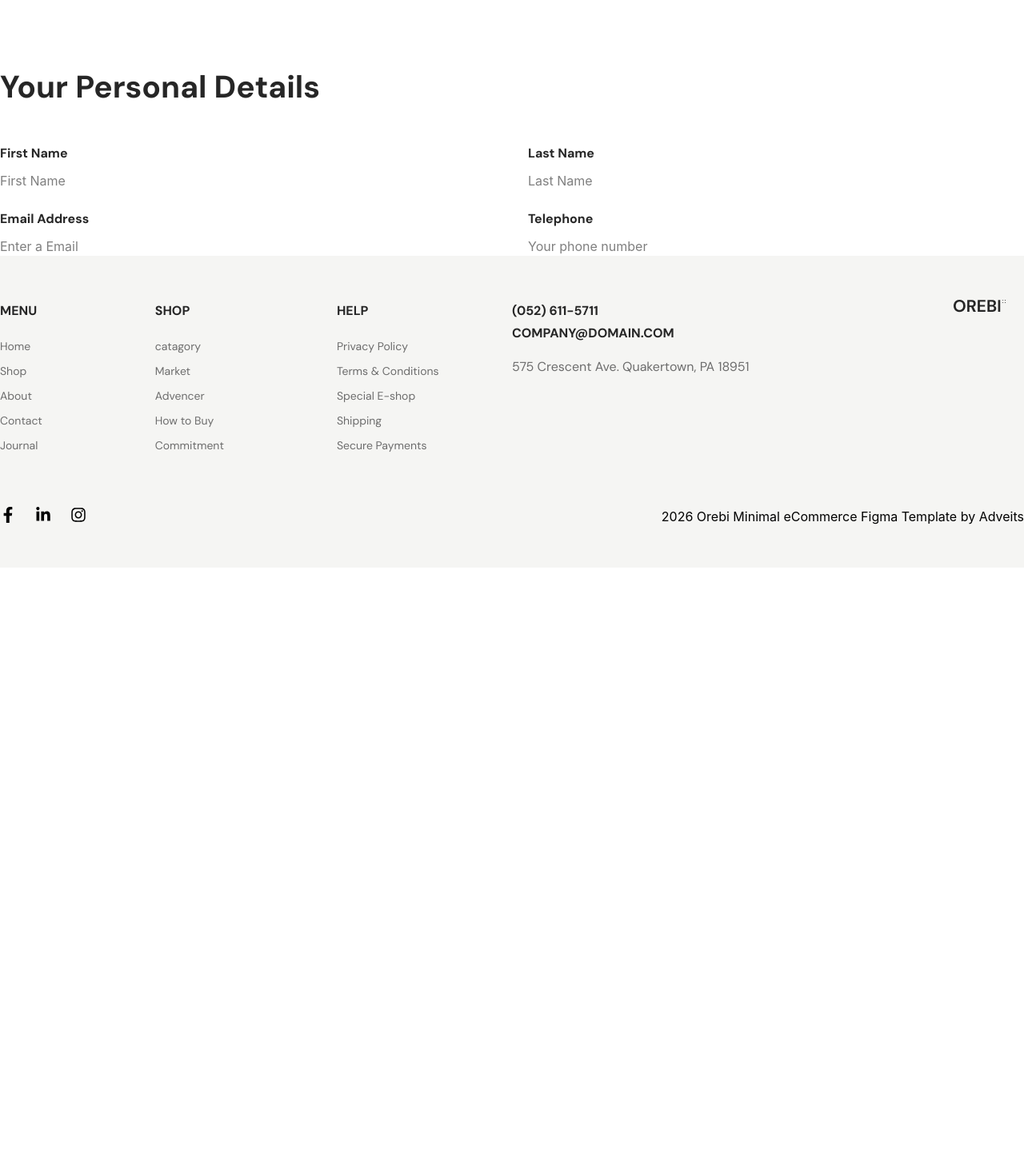
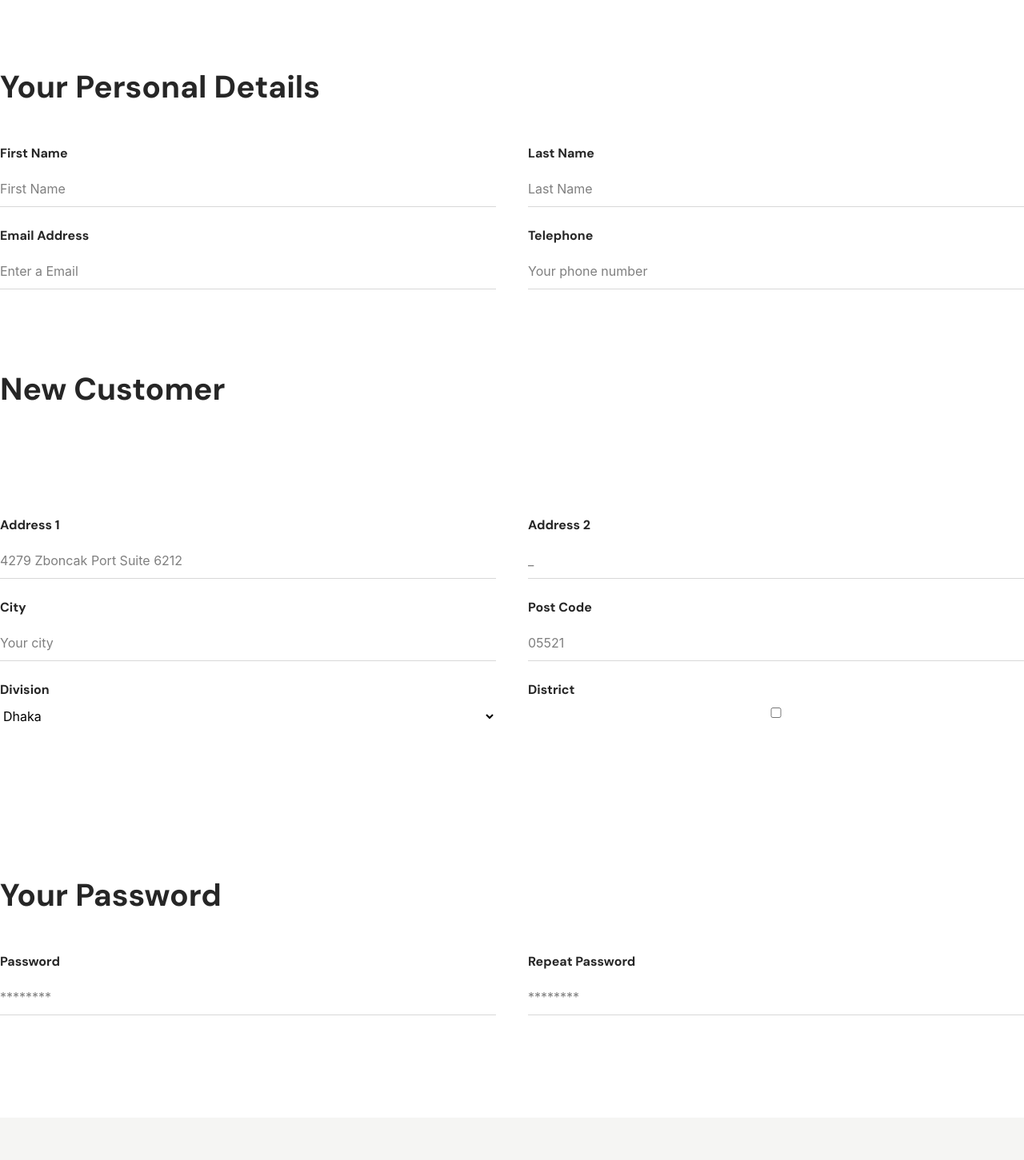
Before and after one commit to dev-abirhossen/Orebi, a React (Vite) app: page /registration in a window 1280 px wide. Shown: the part 662-2113 px from the top of the page at 80% size. Before the commit the page ends 1372 px from the top, so only its background shows below. Built offline with nearby package versions, Linux system fonts and the light colour scheme.

Commit message:
form validation, login page done

```diff
--- a/src/components/ui/Input.jsx
+++ b/src/components/ui/Input.jsx
@@ -1,9 +1,9 @@
-import React from 'react'
+  import React from 'react'
 
-const Input = ({type, onChange, className,name,placeholder, id}) => {
-  return (
-   <input type={type} onChange={onChange} name={name} className={className} placeholder={placeholder} id={id} />
-  )
-}
+  const Input = ({type, onChange, value, className,name,placeholder, id}) => {
+    return (
+    <input type={type} onChange={onChange} value={value} name={name} className={className} placeholder={placeholder} id={id} />
+    )
+  }
 
-export default Input
+  export default Input
--- a/src/pages/loginPage/LoginIndex.jsx
+++ b/src/pages/loginPage/LoginIndex.jsx
@@ -12,91 +12,75 @@ const LoginIndex = () => {
   const desClss = `max-w-161 mb-15.5 font-DMSans font-normal leading-7.5 text-base text-gray3`
   const emailRegex = /^[a-zA-Z0-9._%+-]+@[a-zA-Z0-9.-]+\.[a-zA-Z]{2,}$/i
 
+  const [formdata, setformdata] = useState({
+    email: "", password: ""
+  })
+  const [error, seterror] = useState({
+    email: "", password: ""
+  })
 
-  const [formData, setformData] = useState({
-    email: "",
-    password: "",
-  });
+  const handleChange = (event) => {
+      const {name, value} = event.target
+      setformdata((prevdata) =>(
+        {...prevdata,
+          [name]:value,
+        }
+      ))
+      seterror((preverror)=>({
+        ...preverror,
+        [name]:""
+      }))
+  }
 
-  const [formError,setformError] = useState({
-    email: "",
-    password: "",
-  });
+  const validation = ()=>{
+    const validationError = {}
+    if(!formdata.email.trim()){
+      validationError.email = "Email is Required "
+    }else if(!emailRegex.test(formdata.email.trim())){
+      validationError.email = "Please Enter a valid Email"
+    }
+    if(!formdata.password.trim()){
+      validationError.password = "Password is Required "
+    }else if(formdata.password.length < 6){
+      validationError.password = "Password Can be Must Minimum 6 Character"
+    }
+    return validationError
+  }
 
-  const handleChange = (e) => {
-    const { name, value } = e.target;
-    setformData((prevData) => ({
-      ...prevData,
-      [name]: value
-    }));
-    // setformError({})
-  };
-  const handleClick = () => {
-   if(!formData.email) {
-    setformError((prevError) => ({
-      ...prevError,
-      email: "Email is required"
-    }));
-   }else if(!emailRegex.test(formData.email)){
-    setformError((prevError) => ({
-      ...prevError,
-      email: "Invalid email format"
-    }));
-   }
-   else{
-    setformError((prevError) => ({
-      ...prevError,
-      email: ""
-    }));
-   }
-   if(!formData.password) {
-    setformError((prevError) => ({
-      ...prevError,
-      password: "Password is required"
-    }));
-   }else{
-    setformError((prevError) => ({
-      ...prevError,
-      password: ""
-    }));
-   }
-  };
-
-  // useEffect(() => {
-
-  // },[formError])
-
-
+  const handleIndex = (e) => {
+    e.preventDefault()
+    const validationError = validation()
+    seterror(validationError)
+    if(Object.keys(validationError).length>0){
+      return;
+    }
+    console.log("Form Data :", formdata)
+  }
 
   return (
     <div>
       <Container>
         <BreadCrumb label={"Login"} rootPage={"Home"} />
         <Paragraph className={desClss} text={"Lorem Ipsum is simply dummy text of the printing and typesetting industry. Lorem Ipsum has been the industry's standard dummy text ever since the."} />
-        <div className='pt-14.25'>
+        <form onSubmit={handleIndex} className='pt-14.25'>
           <span className={headingClss}>Returning Customer</span>
           <div className='grid grid-cols-2 mt-10.5 gap-10.75'>
             <div className='flex flex-col gap-2.5 pb-5'>
               <label className='font-bold font-DMSans text-primary text-base leading-5.75' htmlFor="">Email Address</label>
-              <Input onChange={handleChange} name="email" className={"outline-none py-2.5 text-lg border-b border-b-gray4 "} type={"email"} id={"email"} placeholder={"Enter Your Email"} />
-              {
-                formError.email &&
-                <span className='text-red-500 text-sm'>{formError.email}</span>
-              }
+              <Input onChange={handleChange} name={"email"} value={formdata.email} className={"outline-none py-2.5 text-lg border-b border-b-gray4 "} type={"text"} placeholder={"Enter Your Email"} />
+              <span className='text-red-500'>{error.email}</span>
+              <span className='text-red-500 '>{ }</span>
             </div>
             <div className='flex flex-col gap-2.5 pb-5'>
               <label className='font-bold font-DMSans text-primary text-base leading-5.75' htmlFor="">Password</label>
-              <Input onChange={handleChange} name="password" className={"outline-none py-2.5 border-b border-b-gray4 "} type={"password"} id={"password"} placeholder={"Enter Your Password"} />
-              {
-                formError.password &&
-                <span className='text-red-500 text-sm'>{formError.password}</span>
-              }
+              <Input onChange={handleChange} name="password" value={formdata.password} className={"outline-none py-2.5 text-lg border-b border-b-gray4  "} type={"password"} id={"password"} placeholder={"Enter Your Password"} />
+              <span className='text-red-500'>{error.password}</span>
             </div>
           </div>
-        </div>
-        <div className='pb-17.5 border-b border-b-gray4'>
-          <PrimaryBtn onClick={handleClick} className={"mt-7.25 cursor-pointer"} text={"Login"} />
-        </div>
+          <div className='pb-17.5 border-b border-b-gray4'>
+            <PrimaryBtn type="submit" className={"mt-7.25 cursor-pointer"} text={"Login"} />
+          </div>
+        </form>
         <div className='mb-35'>
           <span className={headingClss}>New Customer</span>
           <Paragraph className={desClss} text={"Lorem Ipsum is simply dummy text of the printing and typesetting industry. Lorem Ipsum has been the industry's standard dummy text ever since the."} />
--- a/src/pages/loginPage/RegistrationIndex.jsx
+++ b/src/pages/loginPage/RegistrationIndex.jsx
@@ -12,10 +12,6 @@ const RegistrationIndex = () => {
     const fromInput =  `outline-none`
 
 
-    const handleInput = (e)=>{
-        console.log(e.target)
-    }
-
     return (
         <section>
             <Container>
@@ -23,25 +19,73 @@ const RegistrationIndex = () => {
                     <BreadCrumb rootPage={"Home"} label={"Registration"} />
                     <Paragraph className={desClss} text={"Lorem Ipsum is simply dummy text of the printing and typesetting industry. Lorem Ipsum has been the industry's standard dummy text ever since the."} />
                     <h3 className={headingClss}>Your Personal Details</h3>
-                    <form className='grid grid-cols-2 gap-10 mt-10.5'>
+                    <form className='grid grid-cols-2 gap-10 mt-10.5 mb-32'>
                         <div className='flex flex-col gap-6'>
                             <div className='flex flex-col gap-2.5'>
                                 <label className={formHead} htmlFor="">First Name</label>
-                                <Input onChange={handleInput} type="text" placeholder='First Name ' />
+                                <Input className={"outline-0 py-2.5 border-b border-b-gray4 "} type="text" placeholder='First Name ' />
                             </div >
                             <div className='flex flex-col gap-2.5'>
                                 <label  className={formHead} htmlFor="">Email Address</label>
-                                <Input type="text" placeholder='Enter a Email' />
+                                <Input className={"outline-0 py-2.5 border-b border-b-gray4 "} type="text" placeholder='Enter a Email' />
                             </div>
                         </div>
                         <div className='flex flex-col gap-6'>
                             <div  className='flex flex-col gap-2.5'>
                                 <label className={formHead} htmlFor="">Last Name</label>
-                                <Input type="text" placeholder='Last Name ' />
+                                <Input className={"outline-0 py-2.5 border-b border-b-gray4 "} type="text" placeholder='Last Name ' />
                             </div>
                             <div className='flex flex-col gap-2.5'>
                                 <label  className={formHead} htmlFor="">Telephone </label>
-                                <Input type="text" placeholder='Your phone number' />
+                                <Input className={"outline-0 py-2.5 border-b border-b-gray4 "} type="text" placeholder='Your phone number' />
+                            </div>
+                        </div>
+                        <h3 className={headingClss}>New Customer</h3>
+                    </form>
+                    <form className='grid grid-cols-2 gap-10 mt-10.5 mb-32'>
+                        <div className='flex flex-col gap-6'>
+                            <div className='flex flex-col gap-2.5'>
+                                <label className={formHead} htmlFor="">Address 1</label>
+                                <Input className={"outline-0 py-2.5 border-b border-b-gray4 "} type="text" placeholder='4279 Zboncak Port Suite 6212' />
+                            </div >
+                            <div className='flex flex-col gap-2.5'>
+                                <label  className={formHead} htmlFor="">City</label>
+                                <Input className={"outline-0 py-2.5 border-b border-b-gray4 "} type="text" placeholder='Your city' />
+                            </div>
+                            <div className='flex flex-col gap-2.5'>
+                                <label for="selectDivision" className={formHead} htmlFor="">Division</label>
+                                <select id="selectDivision">
+                                    <option value="dhaka">Dhaka</option>
+                                </select>
+                            </div>
+                        </div>
+                        <div className='flex flex-col gap-6'>
+                            <div  className='flex flex-col gap-2.5'>
+                                <label className={formHead} htmlFor="">Address 2</label>
+                                <Input className={"outline-0 py-2.5 border-b border-b-gray4 "} type="text" placeholder='_' />
+                            </div>
+                            <div className='flex flex-col gap-2.5'>
+                                <label  className={formHead} htmlFor="">Post Code </label>
+                                <Input className={"outline-0 py-2.5 border-b border-b-gray4 "} type="text" placeholder='05521' />
+                            </div>
+                            <div className='flex flex-col gap-2.5'>
+                                <label  className={formHead} htmlFor="">District </label>
+                                <Input className={"outline-0 py-2.5 border-b border-b-gray4 "} type="checkbox" placeholder='Please Select District' />
+                            </div>
+                        </div>
+                    </form>
+                    <h3 className={headingClss}>Your Password</h3>
+                     <form className='grid grid-cols-2 gap-10 mt-10.5 mb-32'>
+                        <div className='flex flex-col gap-6'>
+                            <div className='flex flex-col gap-2.5'>
+                                <label className={formHead} htmlFor="">Password</label>
+                                <Input className={"outline-0 py-2.5 border-b border-b-gray4 "} type="password" placeholder='******** ' />
+                            </div >
+                        </div>
+                        <div className='flex flex-col gap-6'>
+                            <div  className='flex flex-col gap-2.5'>
+                                <label className={formHead} htmlFor="">Repeat Password</label>
+                                <Input className={"outline-0 py-2.5 border-b border-b-gray4 "} type="password" placeholder='******** ' />
                             </div>
                         </div>
                     </form>
```
